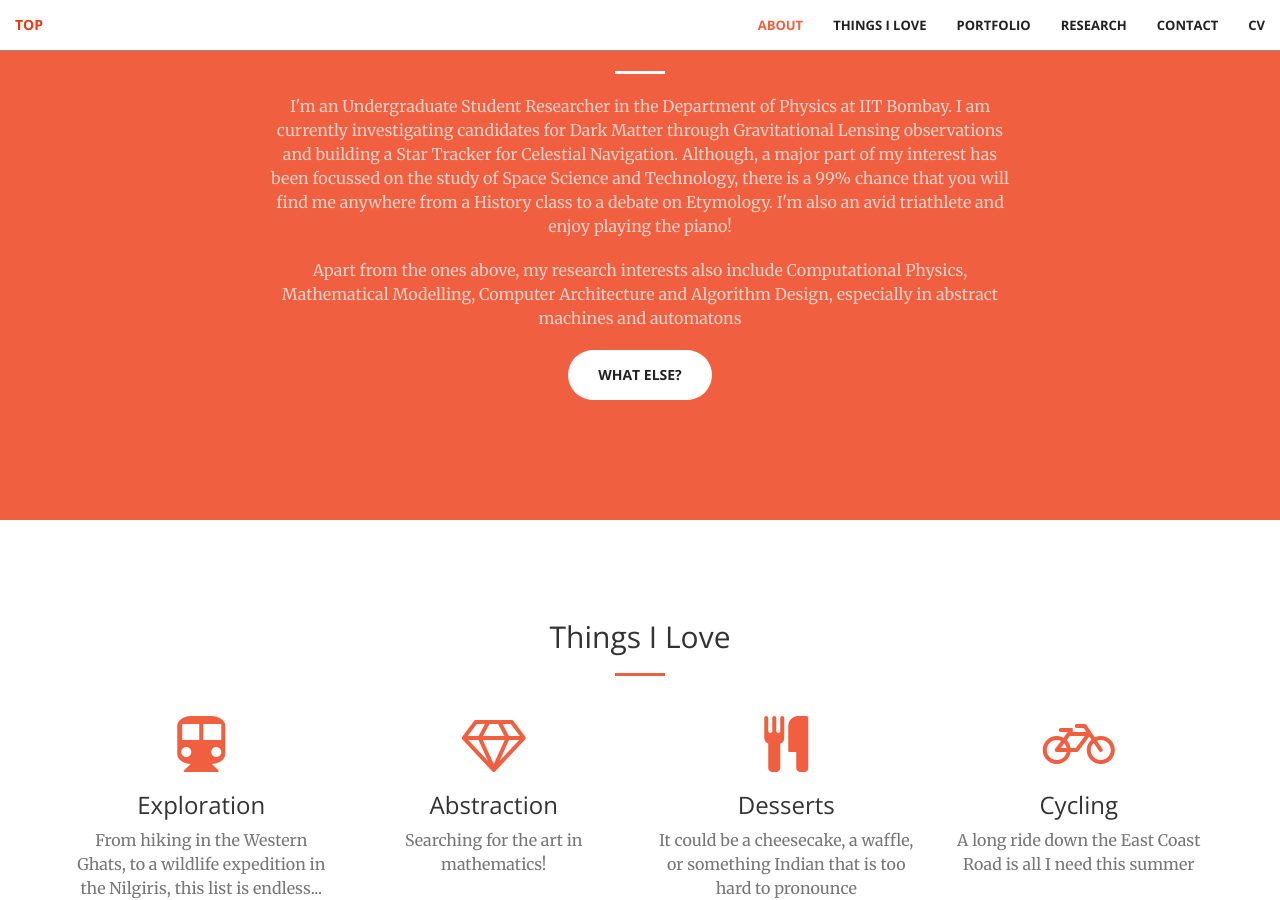
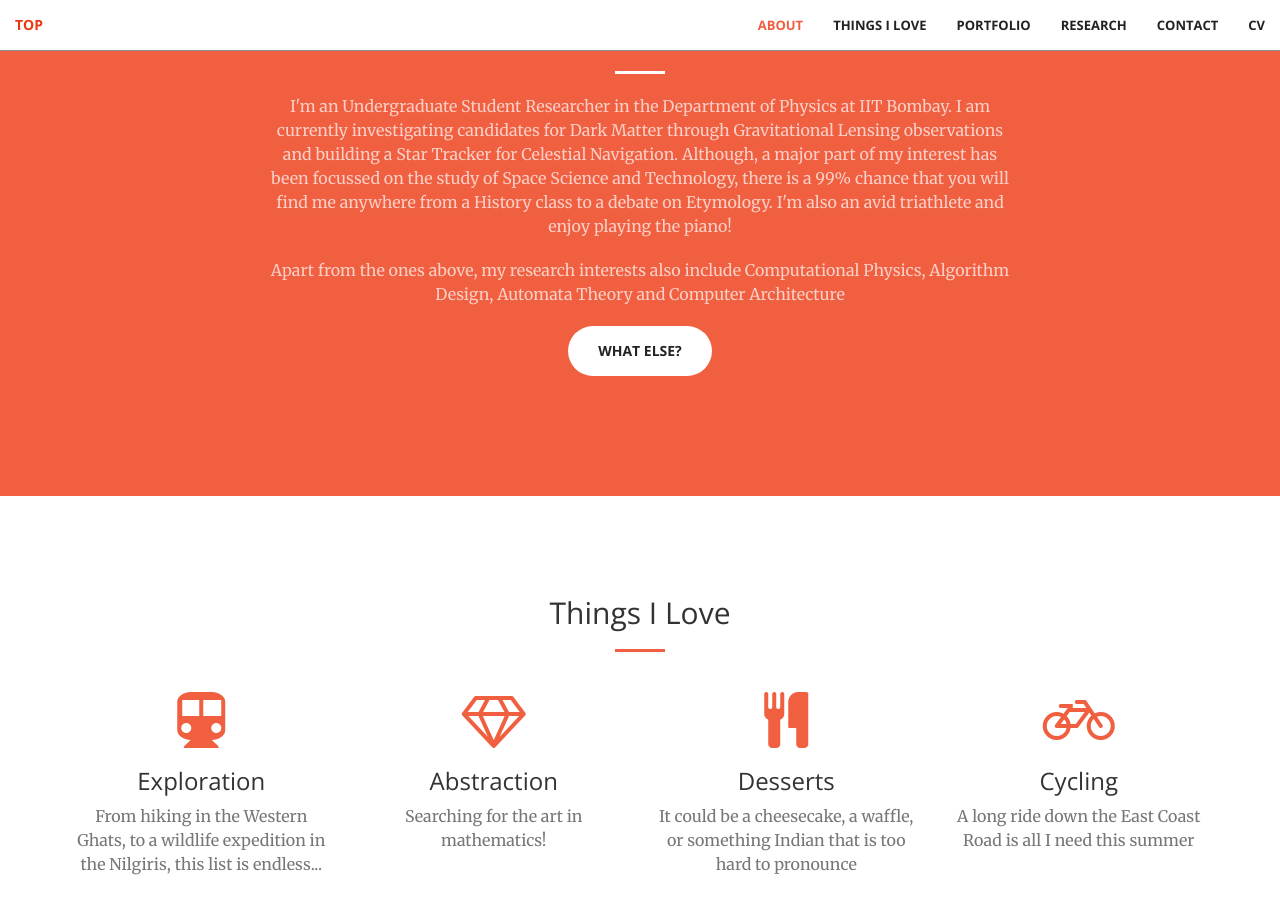
Before and after one commit to aravindbharathi/aravindbharathi.github.io, a Jekyll site: the page built from index.html, in a window 1280 px wide and 900 px high, scrolled down 982 px. Built offline with Jekyll 4.4.1, drawn with Linux system fonts in a browser that asks for light colours.

Commit message:
Update call-to-action.html

```diff
--- a/_includes/call-to-action.html
+++ b/_includes/call-to-action.html
@@ -5,7 +5,7 @@
                 <h2 class="section-heading">About Me</h2>
                 <hr class="light">
                 <p class="text-faded">I'm an Undergraduate Student Researcher in the Department of Physics at IIT Bombay. I am currently investigating candidates for Dark Matter through Gravitational Lensing observations<!--pursuing a minor in the field of Geoinformatics--> and building a Star Tracker for Celestial Navigation. Although, a major part of my interest has been focussed on the study of Space Science and Technology, there is a 99% chance that you will find me anywhere from a History class to a debate on Etymology. I'm also an avid triathlete and enjoy playing the piano!</p>
-                <p class="text-faded">Apart from the ones above, my research interests also include Computational Physics, Mathematical Modelling, Computer Architecture and Algorithm Design, especially in abstract machines and automatons<!--Numerical Analysis, Computational Physics and Mathematical Modelling, Computer Architecture and the Theory of Computation, especially its Mathematical Foundations--></p>
+                <p class="text-faded">Apart from the ones above, my research interests also include Computational Physics, Algorithm Design, Automata Theory and Computer Architecture<!--Numerical Analysis, Computational Physics and Mathematical Modelling, Computer Architecture and the Theory of Computation, especially its Mathematical Foundations--></p>
                 <a href="#stuff" class="btn btn-default btn-xl">What else?</a><br><br>
             <!--p style="font-size:6px" style="text-align:right;">*By space science and technology, I mean pretty much everything - from astrophysics and cosmology to spaceflight mechanics and planetary sciences and even implementation of algorithms for guidance and navigation of space probes and satellites</p-->
             </div>
```
